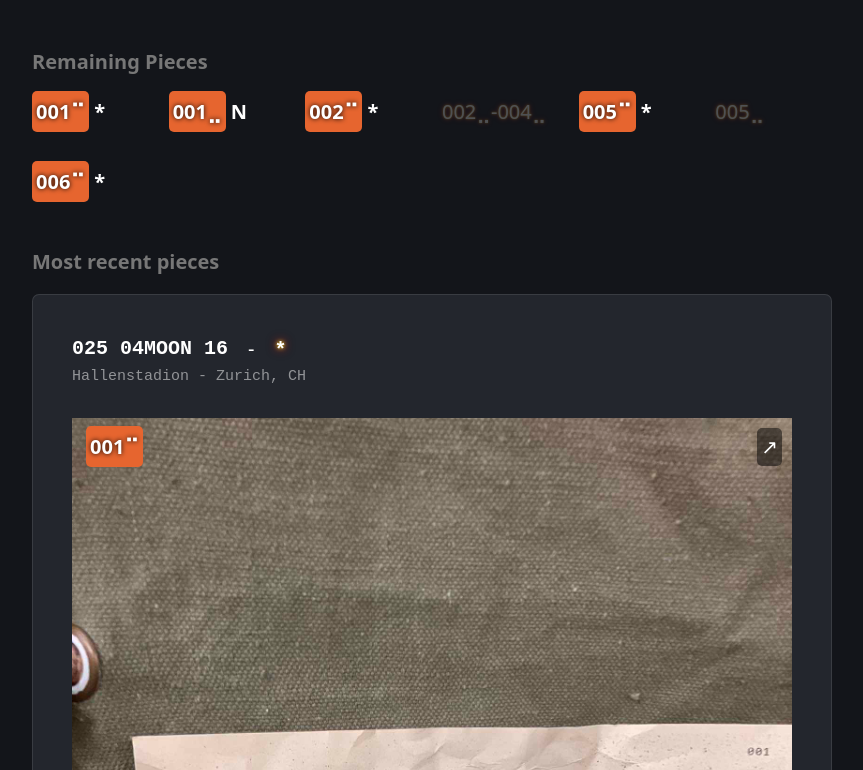
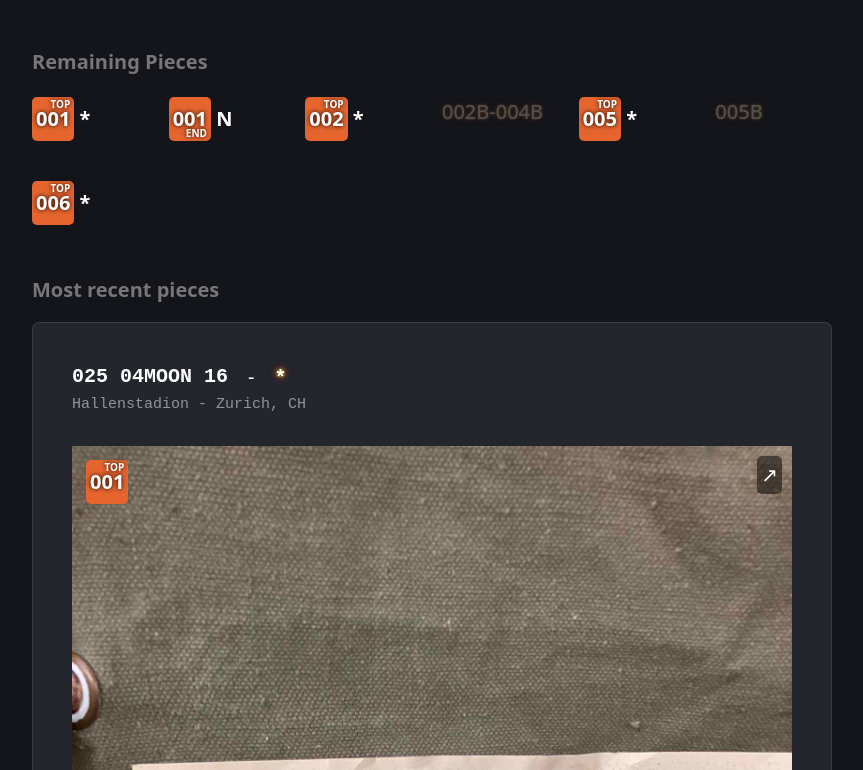
Before and after one commit to camero2734/citizen-message-archive, an Astro site: page / in a window 1280 px wide. Shown: the part 1110-1880 px from the top of the page, without its empty margins (208-1071 px from the left). Built offline with nearby package versions, Linux system fonts and the light colour scheme; Astro itself is replaced by a stand-in of ours.

Commit message:
More clearly display TOP / END instead of morse code

```diff
--- a/src/components/Clue.astro
+++ b/src/components/Clue.astro
@@ -9,13 +9,19 @@ export interface Props {
 
 const { clue, number, uncertain } = Astro.props;
 
-const normalizedNumber = number.replace(/⠉/g, "A").replace(/⣀/g, "B");
+const numberWithoutSuffix = number.replace(/[AB]$/, "");
+const suffix = number.replace(numberWithoutSuffix, "");
+console.log({number, numberWithoutSuffix, suffix});
 
 ---
 
 <li class="clue">
-  <a class="link" href={`#${normalizedNumber}`}>
-    <h2 class="number">{number}{uncertain ? '*' : ''}</h2>
+  <a class="link" href={`#${number}`}>
+    <h2 class="number">
+      {numberWithoutSuffix.trim()}{uncertain ? '*' : ''}
+      {suffix === "A" && <span class="suffix suffix-a">TOP</span>}
+      {suffix === "B" && <span class="suffix suffix-b">END</span>}
+    </h2>
     {
       Astro.props.hideText
         ? null
@@ -26,18 +32,20 @@ const normalizedNumber = number.replace(/⠉/g, "A").replace(/⣀/g, "B");
 <style>
 
 .link, .text {
-  display: inline;
+  display: inline-block;
   color: inherit;
   font-weight: bold;
   text-decoration: none;
+  margin: 0;
 }
 
 .number {
-  display: inline;
+  position: relative;
+  display: inline-block;
   font-size: inherit;
 
   color: white;
-  margin-bottom: 0;
+  margin: 0;
   text-shadow: 0 0 5px rgba(0, 0, 0, 1);
   padding: 4px;
 
@@ -49,4 +57,16 @@ const normalizedNumber = number.replace(/⠉/g, "A").replace(/⣀/g, "B");
   background-size: 400%;
   border-radius: 5px;
 }
+
+.suffix {
+  position: absolute;
+  text-align: right;
+  font-size: 0.5em;
+  top: 0;
+  right: 4px;
+}
+.suffix-b {
+  top: unset;
+  bottom: 0;
+}
 </style>
--- a/src/components/Piece.astro
+++ b/src/components/Piece.astro
@@ -18,11 +18,10 @@ const { text, date, clue, location, number, uncertain, tourName } = Astro.props;
 const formattedDate = format(date, "'0'yy MM'MOON' dd");
 const normalDate = format(date, "dd MMMM yyyy");
 
-const normalizedNumber = number.replace(/⠉/g, "A").replace(/⣀/g, "B");
 
 ---
 
-<Card imageName={normalizedNumber} text={text} tourName={tourName}>
+<Card imageName={number} text={text} tourName={tourName}>
   <header slot="header">
 		<p class="date" title={normalDate}>{formattedDate}</p>
 		<p>-</p>
--- a/src/eu.json
+++ b/src/eu.json
@@ -78,7 +78,7 @@
       ],
       "sender": "???",
       "recipient": "Carmen",
-      "decoded": "…N",
+      "decoded": "…",
       "text": ""
     },
     {
--- a/src/pages/index.astro
+++ b/src/pages/index.astro
@@ -32,8 +32,8 @@ const cardData = pieces
 const allClues: ((Omit<PieceProps, "tourName"> & { part: "TOP" | "BOTTOM"} ) | string)[] = [];
 
 const partToSymbol = (part?: string) => {
-	if (part === "TOP") return "⠉";
-	if (part === "BOTTOM") return "⣀";
+	if (part === "TOP") return "A";
+	if (part === "BOTTOM") return "B";
 	return "";
 };
 
```
